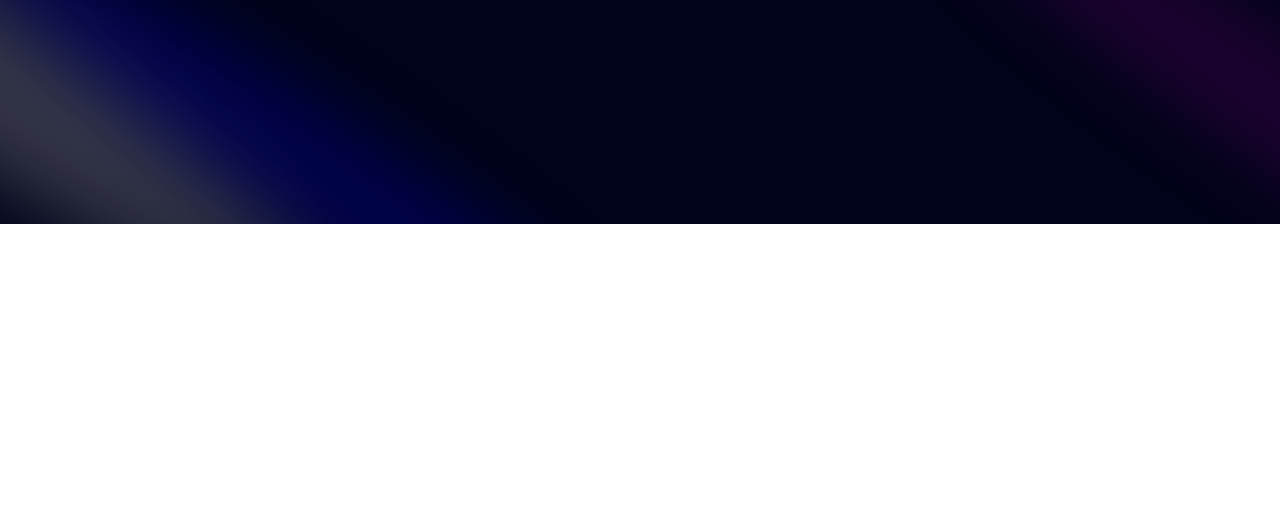
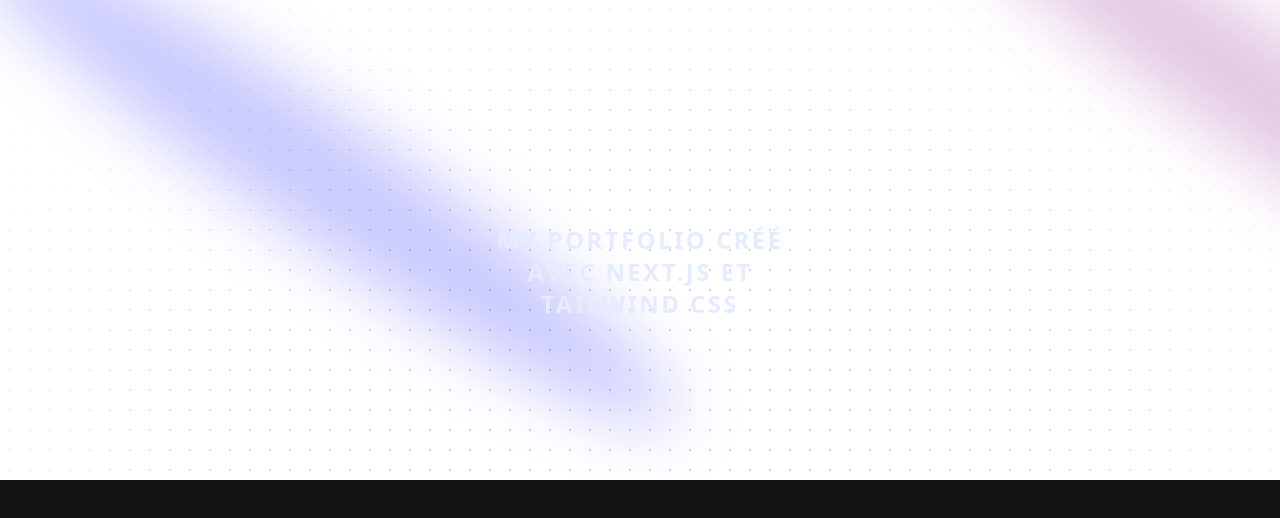
Before and after one commit to Pirodax/myportfolionextjs, a Next.js app: page / in a window 1280 px wide. Shown: the top 518 px of the page. Built offline with nearby package versions, Linux system fonts and the light colour scheme.

Commit message:
background

```diff
--- a/app/layout.tsx
+++ b/app/layout.tsx
@@ -1,6 +1,8 @@
 import type { Metadata } from "next";
 import { Geist, Geist_Mono } from "next/font/google";
 import "./globals.css";
+import { ThemeProvider } from "@/components/ui/theme-provider"
+
 
 const geistSans = Geist({
   variable: "--font-geist-sans",
@@ -27,8 +29,15 @@
       <body
         className={`${geistSans.variable} ${geistMono.variable} antialiased`}
       >
-        {children}
-      </body>
+       <ThemeProvider
+            attribute="class"
+            defaultTheme="dark"
+            enableSystem
+            disableTransitionOnChange
+          >
+            {children}
+          </ThemeProvider>
+        </body>
     </html>
   );
 }
--- /dev/null
+++ b/app/provider.tsx
@@ -0,0 +1,11 @@
+"use client"
+
+import * as React from "react"
+import { ThemeProvider as NextThemesProvider } from "next-themes"
+
+export function ThemeProvider({
+  children,
+  ...props
+}: React.ComponentProps<typeof NextThemesProvider>) {
+  return <NextThemesProvider {...props}>{children}</NextThemesProvider>
+}
--- a/components/Hero.tsx
+++ b/components/Hero.tsx
@@ -1,5 +1,6 @@
 import React from 'react'
 import { Spotlight } from './ui/Spotlight'
+import { cn } from "@/lib/utils";
 
 const Hero = () => {
   return (
@@ -15,6 +16,34 @@
         />
         <Spotlight className="left-80 top-28 h-[80vh] w-[50vw]" fill="blue" />
         </div>
+        {/* Background gradient for the container */}
+
+        <div className="absolute top-0 left-0 flex h-screen w-full items-center justify-center bg-white dark:bg-black-100 ">
+        <div
+        className={cn(
+          "absolute inset-0",
+          "[background-size:20px_20px]",
+          "[background-image:radial-gradient(#d4d4d4_1px,transparent_1px)]",
+          "dark:[background-image:radial-gradient(rgba(64,64,64,0.8)_1px,transparent_1px)]",//transparence (0.x)
+
+        )}
+        />
+        {/* Radial gradient for the container to give a faded look */}
+        <div className="pointer-events-none absolute inset-0 flex items-center justify-center bg-white [mask-image:radial-gradient(ellipse_at_center,transparent_20%,black)] dark:bg-black"/>
+
+    </div>
+
+        <div className ="flex justify-center relative my-20 z-10">
+            <div className ="max-w-[89vw] md:max-w-2xl lg:max-w-[60vw] flex flex-col items-center justify-center ">
+                <h2 className = "uppercase tracking-widest text-2xl font-bold text-center text-blue-100 max-w-80">
+                   My Portfolio créé avec Next.js et Tailwind CSS
+                </h2>
+
+            </div>
+
+        </div>
+
+
     </div>
   )
 }
--- /dev/null
+++ b/components/ui/theme-provider.tsx
@@ -0,0 +1,11 @@
+"use client"
+
+import * as React from "react"
+import { ThemeProvider as NextThemesProvider } from "next-themes"
+
+export function ThemeProvider({
+  children,
+  ...props
+}: React.ComponentProps<typeof NextThemesProvider>) {
+  return <NextThemesProvider {...props}>{children}</NextThemesProvider>
+}
--- a/lib/utils.ts
+++ b/lib/utils.ts
@@ -5,3 +5,5 @@
   return twMerge(clsx(inputs));
 }
 // for spotlines ui
+//for dot background
+//for text generate effect
--- a/package.json
+++ b/package.json
@@ -13,6 +13,7 @@
     "mini-svg-data-uri": "^1.4.4",
     "motion": "^12.9.4",
     "next": "15.3.1",
+    "next-themes": "^0.4.6",
     "react": "^19.0.0",
     "react-dom": "^19.0.0",
     "tailwind-merge": "^3.2.0",
```
Also changed, not shown: 2 other files (tests, documents, lock files or other folders).
